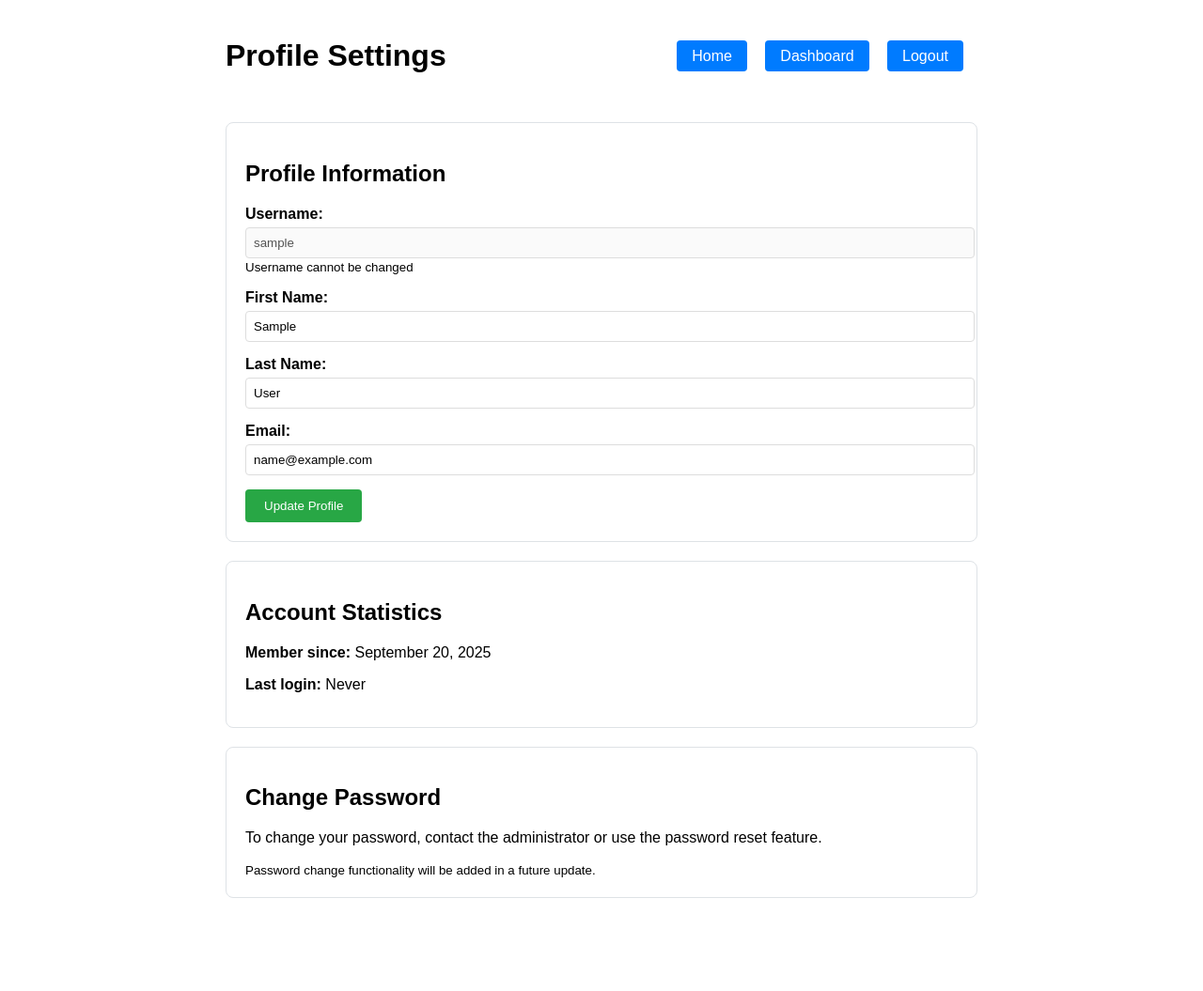
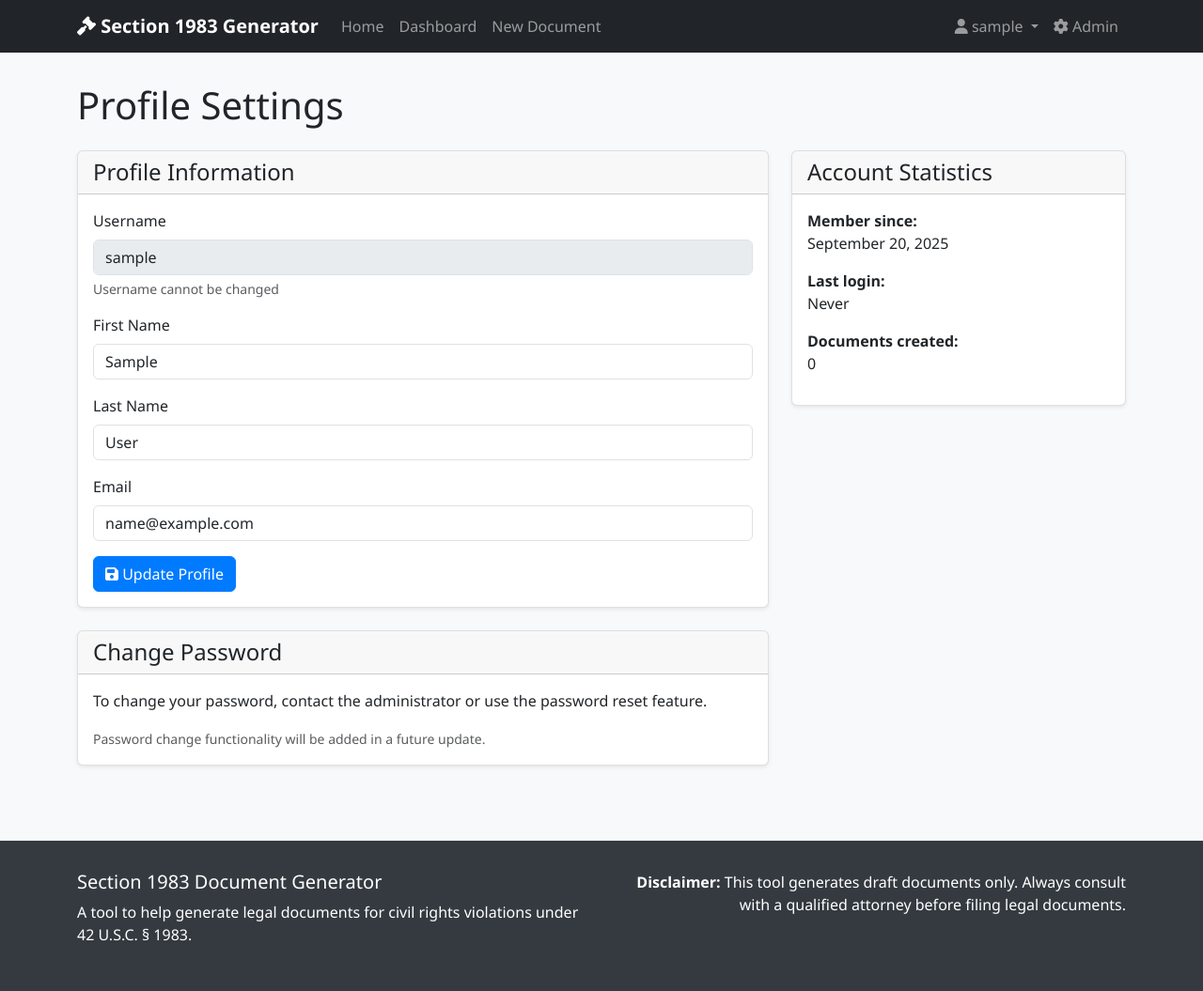
Before and after one commit to LaylaAddi/1983, a Django app: page /accounts/profile/ in a window 1280 px wide. Shown: the whole page at 94% size. Before the commit the page ends 956 px from the top, so only its background shows below. Run offline with Django 4.2, Linux system fonts and the light colour scheme; the visitor is signed in with stand-in values (Sample User, id 1); parts of the project's set-up code (start-up, migrations or seed data) failed here and were passed over; some libraries are stand-ins or nearby versions.

Commit message:
base template added

```diff
--- a/templates/accounts/profile.html
+++ b/templates/accounts/profile.html
@@ -1,88 +1,73 @@
-<!DOCTYPE html>
-<html lang="en">
-<head>
-    <meta charset="UTF-8">
-    <meta name="viewport" content="width=device-width, initial-scale=1.0">
-    <title>Profile - Section 1983 Document Generator</title>
-    <style>
-        body { font-family: Arial, sans-serif; max-width: 800px; margin: 0 auto; padding: 20px; }
-        .header { display: flex; justify-content: space-between; align-items: center; margin-bottom: 30px; }
-        .nav a { margin-right: 15px; text-decoration: none; padding: 8px 16px; background: #007bff; color: white; border-radius: 4px; }
-        .nav a:hover { background: #0056b3; }
-        .profile-section { background: white; border: 1px solid #dee2e6; border-radius: 8px; padding: 20px; margin-bottom: 20px; }
-        .form-group { margin-bottom: 15px; }
-        .form-group label { display: block; margin-bottom: 5px; font-weight: bold; }
-        .form-group input { width: 100%; padding: 8px; border: 1px solid #ddd; border-radius: 4px; }
-        .btn { padding: 10px 20px; background: #28a745; color: white; border: none; border-radius: 4px; cursor: pointer; }
-        .btn:hover { background: #218838; }
-        .messages { margin-bottom: 20px; }
-        .alert { padding: 12px; border-radius: 4px; margin-bottom: 10px; }
-        .alert-success { background: #d4edda; color: #155724; border: 1px solid #c3e6cb; }
-        .alert-error { background: #f8d7da; color: #721c24; border: 1px solid #f5c6cb; }
-    </style>
-</head>
-<body>
-    <div class="header">
-        <h1>Profile Settings</h1>
-        <div class="nav">
-            <a href="{% url 'home' %}">Home</a>
-            <a href="{% url 'dashboard' %}">Dashboard</a>
-            <a href="{% url 'logout' %}">Logout</a>
+{% extends 'base.html' %}
+
+{% block title %}Profile - Section 1983 Document Generator{% endblock %}
+
+{% block content %}
+<h1 class="mb-4">Profile Settings</h1>
+
+<div class="row">
+    <div class="col-lg-8">
+        <!-- Profile Information -->
+        <div class="card mb-4">
+            <div class="card-header">
+                <h4 class="mb-0">Profile Information</h4>
+            </div>
+            <div class="card-body">
+                <form method="post">
+                    {% csrf_token %}
+
+                    <div class="mb-3">
+                        <label for="username" class="form-label">Username</label>
+                        <input type="text" class="form-control" id="username" value="{{ user.username }}" disabled>
+                        <div class="form-text">Username cannot be changed</div>
+                    </div>
+
+                    <div class="mb-3">
+                        <label for="first_name" class="form-label">First Name</label>
+                        <input type="text" class="form-control" id="first_name" name="first_name" value="{{ user.first_name }}">
+                    </div>
+
+                    <div class="mb-3">
+                        <label for="last_name" class="form-label">Last Name</label>
+                        <input type="text" class="form-control" id="last_name" name="last_name" value="{{ user.last_name }}">
+                    </div>
+
+                    <div class="mb-3">
+                        <label for="email" class="form-label">Email</label>
+                        <input type="email" class="form-control" id="email" name="email" value="{{ user.email }}">
+                    </div>
+
+                    <button type="submit" class="btn btn-primary">
+                        <i class="fas fa-save"></i> Update Profile
+                    </button>
+                </form>
             </div>
         </div>
 
-    <!-- Messages -->
-    {% if messages %}
-        <div class="messages">
-            {% for message in messages %}
-                <div class="alert alert-{{ message.tags }}">{{ message }}</div>
-            {% endfor %}
+        <!-- Password Change -->
+        <div class="card">
+            <div class="card-header">
+                <h4 class="mb-0">Change Password</h4>
             </div>
-    {% endif %}
-
-    <!-- Profile Information -->
-    <div class="profile-section">
-        <h2>Profile Information</h2>
-        <form method="post">
-            {% csrf_token %}
-
-            <div class="form-group">
-                <label for="username">Username:</label>
-                <input type="text" id="username" value="{{ user.username }}" disabled>
-                <small>Username cannot be changed</small>
+            <div class="card-body">
+                <p>To change your password, contact the administrator or use the password reset feature.</p>
+                <small class="text-muted">Password change functionality will be added in a future update.</small>
+            </div>
+        </div>
     </div>
 
-            <div class="form-group">
-                <label for="first_name">First Name:</label>
-                <input type="text" id="first_name" name="first_name" value="{{ user.first_name }}">
+    <div class="col-lg-4">
+        <!-- Account Statistics -->
+        <div class="card">
+            <div class="card-header">
+                <h4 class="mb-0">Account Statistics</h4>
             </div>
-
-            <div class="form-group">
-                <label for="last_name">Last Name:</label>
-                <input type="text" id="last_name" name="last_name" value="{{ user.last_name }}">
+            <div class="card-body">
+                <p><strong>Member since:</strong><br>{{ user.date_joined|date:"F d, Y" }}</p>
+                <p><strong>Last login:</strong><br>{{ user.last_login|date:"F d, Y g:i A"|default:"Never" }}</p>
+                <p><strong>Documents created:</strong><br>{{ total_documents|default:0 }}</p>
             </div>
-
-            <div class="form-group">
-                <label for="email">Email:</label>
-                <input type="email" id="email" name="email" value="{{ user.email }}">
         </div>
-
-            <button type="submit" class="btn">Update Profile</button>
-        </form>
     </div>
-
-    <!-- Account Statistics -->
-    <div class="profile-section">
-        <h2>Account Statistics</h2>
-        <p><strong>Member since:</strong> {{ user.date_joined|date:"F d, Y" }}</p>
-        <p><strong>Last login:</strong> {{ user.last_login|date:"F d, Y g:i A"|default:"Never" }}</p>
 </div>
-
-    <!-- Password Change -->
-    <div class="profile-section">
-        <h2>Change Password</h2>
-        <p>To change your password, contact the administrator or use the password reset feature.</p>
-        <small>Password change functionality will be added in a future update.</small>
-    </div>
-</body>
-</html>
+{% endblock %}
--- /dev/null
+++ b/templates/base.html
@@ -0,0 +1,201 @@
+<!DOCTYPE html>
+<html lang="en">
+<head>
+    <meta charset="UTF-8">
+    <meta name="viewport" content="width=device-width, initial-scale=1.0">
+    <title>{% block title %}Section 1983 Document Generator{% endblock %}</title>
+
+    <!-- Bootstrap CSS -->
+    <link href="https://cdn.jsdelivr.net/npm/bootstrap@5.3.0/dist/css/bootstrap.min.css" rel="stylesheet">
+
+    <!-- Custom CSS -->
+    <style>
+        :root {
+            --primary-color: #007bff;
+            --secondary-color: #6c757d;
+            --success-color: #28a745;
+            --danger-color: #dc3545;
+        }
+
+        body {
+            font-family: 'Segoe UI', Tahoma, Geneva, Verdana, sans-serif;
+            background-color: #f8f9fa;
+        }
+
+        .navbar-brand {
+            font-weight: bold;
+        }
+
+        .main-content {
+            min-height: calc(100vh - 200px);
+            padding: 2rem 0;
+        }
+
+        .card {
+            box-shadow: 0 0.125rem 0.25rem rgba(0, 0, 0, 0.075);
+            border: 1px solid rgba(0, 0, 0, 0.125);
+        }
+
+        .btn-primary {
+            background-color: var(--primary-color);
+            border-color: var(--primary-color);
+        }
+
+        .btn-primary:hover {
+            background-color: #0056b3;
+            border-color: #0056b3;
+        }
+
+        .alert {
+            border-radius: 0.5rem;
+        }
+
+        footer {
+            background-color: #343a40;
+            color: white;
+            padding: 2rem 0;
+            margin-top: 3rem;
+        }
+
+        .user-info {
+            color: #6c757d;
+        }
+
+        /* PWA Styles */
+        @media (display-mode: standalone) {
+            .navbar {
+                padding-top: calc(env(safe-area-inset-top) + 0.5rem);
+            }
+        }
+
+        /* Mobile optimizations */
+        @media (max-width: 768px) {
+            .navbar-nav {
+                text-align: center;
+            }
+
+            .main-content {
+                padding: 1rem 0;
+            }
+        }
+    </style>
+
+    {% block extra_css %}{% endblock %}
+</head>
+<body>
+    <!-- Navigation -->
+    <nav class="navbar navbar-expand-lg navbar-dark bg-dark sticky-top">
+        <div class="container">
+            <a class="navbar-brand" href="{% url 'home' %}">
+                <i class="fas fa-gavel"></i> Section 1983 Generator
+            </a>
+
+            <button class="navbar-toggler" type="button" data-bs-toggle="collapse" data-bs-target="#navbarNav">
+                <span class="navbar-toggler-icon"></span>
+            </button>
+
+            <div class="collapse navbar-collapse" id="navbarNav">
+                <ul class="navbar-nav me-auto">
+                    <li class="nav-item">
+                        <a class="nav-link" href="{% url 'home' %}">Home</a>
+                    </li>
+                    {% if user.is_authenticated %}
+                        <li class="nav-item">
+                            <a class="nav-link" href="{% url 'dashboard' %}">Dashboard</a>
+                        </li>
+                        <li class="nav-item">
+                            <a class="nav-link" href="#" onclick="alert('Document creation coming soon!')">New Document</a>
+                        </li>
+                    {% endif %}
+                </ul>
+
+                <ul class="navbar-nav">
+                    {% if user.is_authenticated %}
+                        <li class="nav-item dropdown">
+                            <a class="nav-link dropdown-toggle" href="#" id="userDropdown" role="button" data-bs-toggle="dropdown">
+                                <i class="fas fa-user"></i> {{ user.username }}
+                            </a>
+                            <ul class="dropdown-menu dropdown-menu-end">
+                                <li><a class="dropdown-item" href="{% url 'profile' %}"><i class="fas fa-user-edit"></i> Profile</a></li>
+                                <li><hr class="dropdown-divider"></li>
+                                <li><a class="dropdown-item" href="{% url 'logout' %}"><i class="fas fa-sign-out-alt"></i> Logout</a></li>
+                            </ul>
+                        </li>
+                    {% else %}
+                        <li class="nav-item">
+                            <a class="nav-link" href="{% url 'login' %}">Login</a>
+                        </li>
+                        <li class="nav-item">
+                            <a class="nav-link btn btn-primary text-white ms-2" href="{% url 'register' %}">Register</a>
+                        </li>
+                    {% endif %}
+                    {% if user.is_superuser %}
+                        <li class="nav-item">
+                            <a class="nav-link" href="/admin/" target="_blank"><i class="fas fa-cog"></i> Admin</a>
+                        </li>
+                    {% endif %}
+                </ul>
+            </div>
+        </div>
+    </nav>
+
+    <!-- Messages -->
+    {% if messages %}
+        <div class="container mt-3">
+            {% for message in messages %}
+                <div class="alert alert-{{ message.tags }} alert-dismissible fade show" role="alert">
+                    {% if message.tags == 'error' %}
+                        <i class="fas fa-exclamation-triangle"></i>
+                    {% elif message.tags == 'success' %}
+                        <i class="fas fa-check-circle"></i>
+                    {% elif message.tags == 'warning' %}
+                        <i class="fas fa-exclamation-circle"></i>
+                    {% else %}
+                        <i class="fas fa-info-circle"></i>
+                    {% endif %}
+                    {{ message }}
+                    <button type="button" class="btn-close" data-bs-dismiss="alert"></button>
+                </div>
+            {% endfor %}
+        </div>
+    {% endif %}
+
+    <!-- Main Content -->
+    <main class="main-content">
+        <div class="container">
+            {% block content %}
+            <div class="text-center">
+                <h1>Welcome to Section 1983 Document Generator</h1>
+                <p class="lead">Generate legal documents for civil rights lawsuits</p>
+            </div>
+            {% endblock %}
+        </div>
+    </main>
+
+    <!-- Footer -->
+    <footer>
+        <div class="container">
+            <div class="row">
+                <div class="col-md-6">
+                    <h5>Section 1983 Document Generator</h5>
+                    <p>A tool to help generate legal documents for civil rights violations under 42 U.S.C. § 1983.</p>
+                </div>
+                <div class="col-md-6 text-md-end">
+                    <p class="mb-0">
+                        <strong>Disclaimer:</strong> This tool generates draft documents only.
+                        Always consult with a qualified attorney before filing legal documents.
+                    </p>
+                </div>
+            </div>
+        </div>
+    </footer>
+
+    <!-- Bootstrap JS -->
+    <script src="https://cdn.jsdelivr.net/npm/bootstrap@5.3.0/dist/js/bootstrap.bundle.min.js"></script>
+
+    <!-- Font Awesome -->
+    <script src="https://kit.fontawesome.com/a076d05399.js" crossorigin="anonymous"></script>
+
+    {% block extra_js %}{% endblock %}
+</body>
+</html>
```
Also changed, not shown: templates/accounts/dashboard.html (+51 -55 lines), templates/core/home.html (+39 -38 lines). Lines whose indentation alone changed are shown as unchanged.
